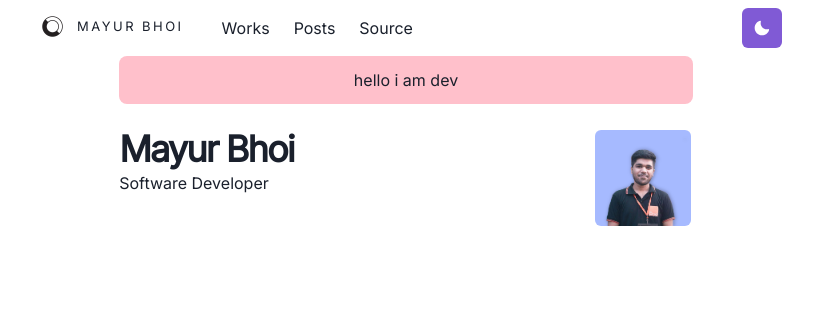
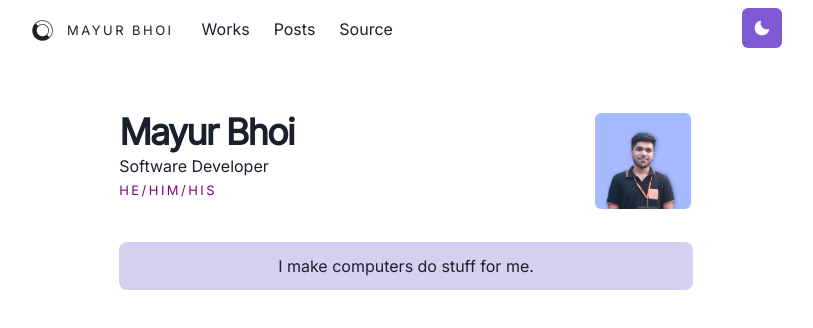
Before and after one commit to Mayur57/mayurbhoi.com, a Next.js app: page / in a window 1280 px wide. Shown: the top 328 px of the page, without its empty margins (234-1047 px from the left). Built offline with nearby package versions, Linux system fonts and the light colour scheme.

Commit message:
color fixes and add tagline

```diff
--- a/components/logo.js
+++ b/components/logo.js
@@ -9,7 +9,7 @@ const LogoBox = styled.span`
   display: inline-flex;
   align-items: center;
   height: 30px;
-  padding: 10px;
+  padding-top: 15px;
   opacity: 1;
   transition: 500ms ease all;
 
@@ -18,7 +18,7 @@ const LogoBox = styled.span`
   }
 
   &:hover {
-    opacity: 0.5;
+    opacity: 0.7;
     transition: 500ms ease all;
   }
 
--- a/components/nav.js
+++ b/components/nav.js
@@ -43,7 +43,7 @@ const Navbar = props => {
       position="fixed"
       as="nav"
       w="100%"
-      bg={useColorModeValue('#ffffff40', '#20202380')}
+      bg={useColorModeValue('#ffffff40', '#20202020')}
       css={{ backdropFilter: 'blur(10px)' }}
       zIndex={1}
       {...props}
--- a/pages/index.js
+++ b/pages/index.js
@@ -1,19 +1,35 @@
-import { Container, Heading, Box, Image, useColorModeValue} from '@chakra-ui/react'
+import {
+  Container,
+  Heading,
+  Box,
+  Image,
+  useColorModeValue
+} from '@chakra-ui/react'
 import theme from '../libs/theme'
 
 const Page = () => {
   //TODO: Remove placeholder text and add correct details and description
   return (
     <Container>
-      <Box borderRadius="lg" bg="pink" p={3} mb={6} align="center">
-        hello i am dev
-      </Box>
-      <Box display={{ md: 'flex' }}>
+      <Box display={{ md: 'flex' }} padding="55px 0px 0px 0px">
         <Box flexGrow={1}>
           <Heading as="h2" variant="page-title" letterSpacing="-0.05em">
             Mayur Bhoi
           </Heading>
           <p>Software Developer</p>
+          <Heading
+            as="h6"
+            color={useColorModeValue('purple', 'teal.400')}
+            fontFamily='"Inter", sans-serif'
+            fontWeight="500"
+            fontStyle="normal"
+            letterSpacing="0.19em"
+            lineHeight="25px"
+            fontSize={13}
+            textTransform="uppercase"
+          >
+            he/him/his
+          </Heading>
         </Box>
         <Box
           flexShrink={0}
@@ -33,6 +49,19 @@ const Page = () => {
           />
         </Box>
       </Box>
+      <Box
+        borderRadius="lg"
+        mt="25px"
+        bg={useColorModeValue('rgba(121, 96, 206, 0.3)', 'rgba(56,178,172, 0.3)')}
+        fontSize={16}
+        p={3}
+        mb={6}
+        align="center"
+        text-align="justify"
+        text-justify="auto"
+      >
+        I make computers do stuff for me.
+      </Box>
     </Container>
   )
 }
```
